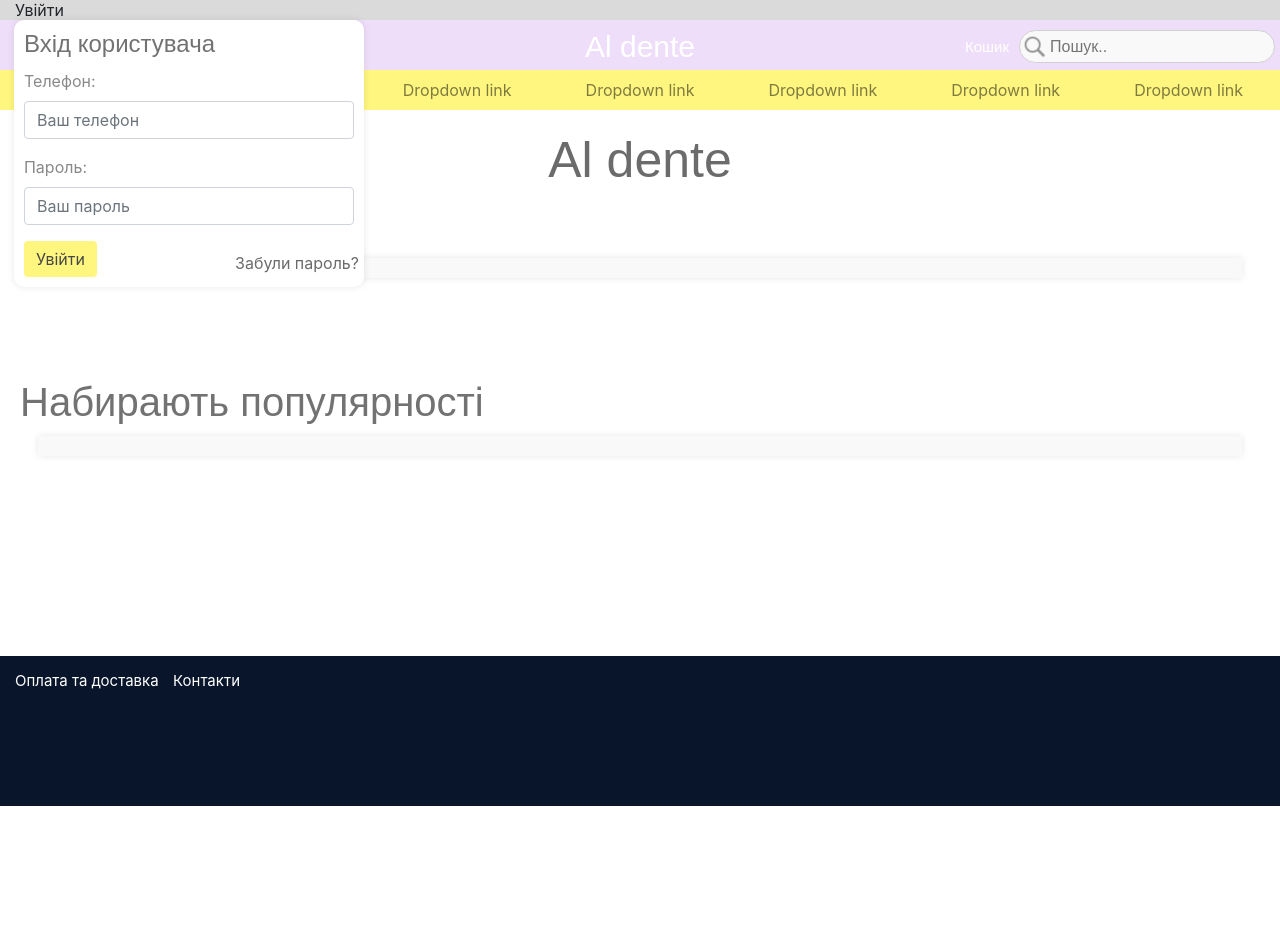
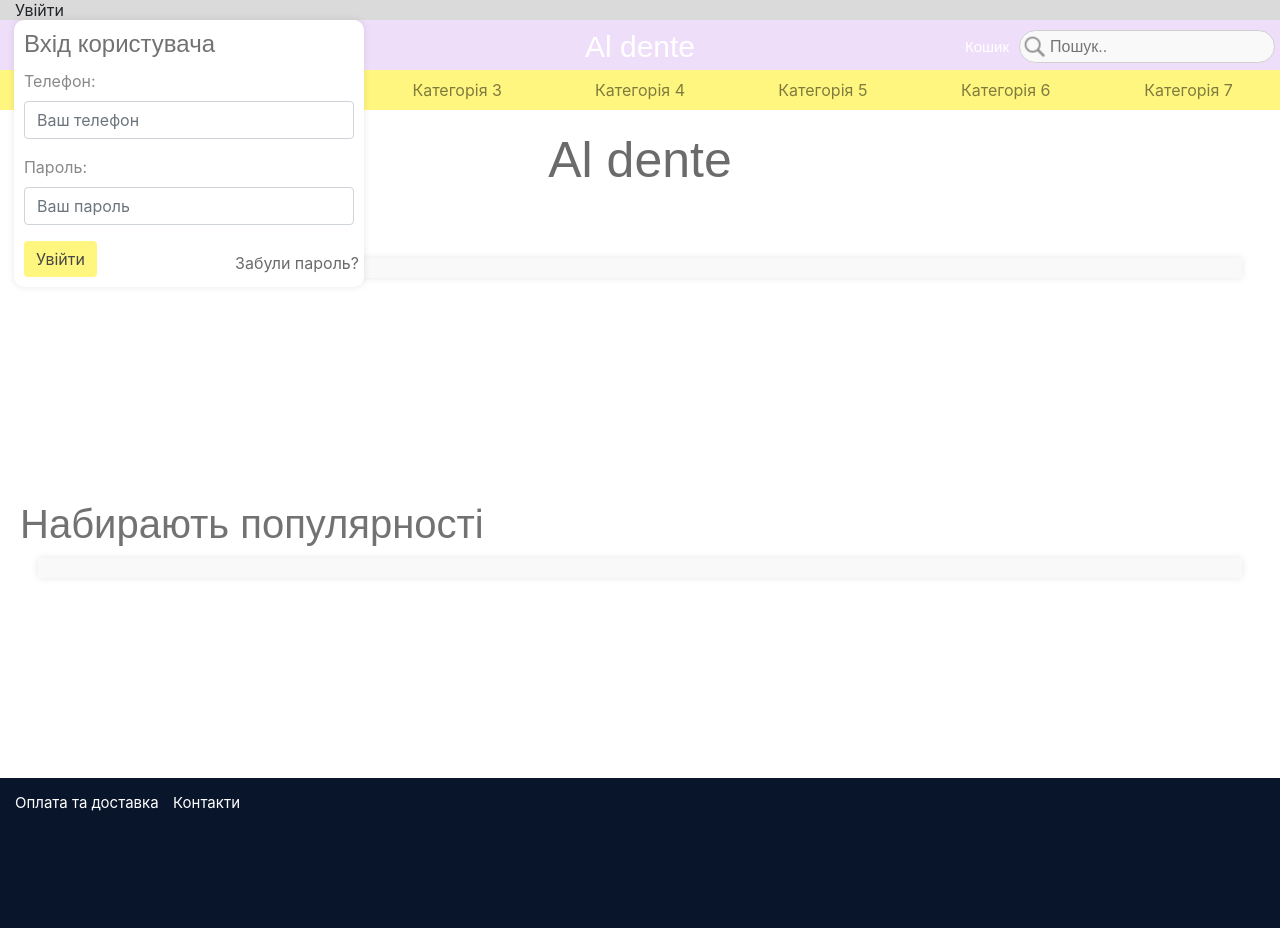
Before and after one commit to IvanPryvedenets/Project, a Django app: page / in a window 1280 px wide. Before the commit the page ends 806 px from the top, so only its background shows below. Run offline with Django 3.2, Linux system fonts and the light colour scheme; data that the repository does not hold is empty; some libraries are stand-ins or nearby versions.

Commit message:
add new files and changes

```diff
--- a/Story/Performer/admin.py
+++ b/Story/Performer/admin.py
@@ -14,7 +14,7 @@ class AdminProduct(admin.ModelAdmin):
 
     list_display = ('id', 'category', 'title', 'description', 'brand', 'price', 'old_price', 'stock',)
 
-    search_fields = ['id', 'category__field', 'brand']
+    search_fields = ['id', 'title', 'category__field', 'brand']
 
     fieldsets = (
         ('Product information', {
--- a/Story/Performer/static/css/style.css
+++ b/Story/Performer/static/css/style.css
@@ -2,6 +2,10 @@ html, body {
     padding: 0;
     margin: 0;
     width: 100%;
+}
+
+.content-block {
+    min-height: 500px;
 }
 
 header {
@@ -327,23 +331,41 @@ input[type='search']:hover {
 
 /*----------------------------------------------------------ВИПАДАЮЧЕ МЕНЮ-------------------------------------------*/
 #drop-menu {
+    background: #fff67f;
+    height: 40px;
+    padding: 5px 0;
     position: relative;
     top: 70px;
-    height: 40px;
-    background: #fff67f;
-    padding: 5px 0;
     z-index: 5;
     width: 100%;
 }
 
-#drop-menu ul {
+.navbar-nav {
     width: 100%;
 }
 
-#drop-menu ul li {
+.nav-item.dropdown {
+    text-align: center;
     width: 100%;
+}
+
+.nav-link.dropdown {
+    background: #fff67f;
+}
+
+.nav-item .dropdown a {
     text-align: center;
 }
+
+.nav-item.dropdown:last-child .dropdown-menu {
+    right: 0;
+}
+
+.dropdown-item {
+    text-align: center;
+}
+
+
 
 
 /*-----------------------------------------------------------------СТИЛІ ДЛЯ СТОРІНКИ HOME-------------------------------*/
@@ -377,6 +399,34 @@ input[type='search']:hover {
     position: relative;
     display: grid;
     grid-template-columns: repeat(auto-fit, minmax(270px, 1fr))
+}
+
+
+
+/*--------------------------------------------------------СТИЛІ СТОРІНКИ ОПЛАТИ ТА ДОСТАВКИ------------------------------------*/
+.payment-info-container {
+    background: #f9f9f9;
+    box-shadow: 0 0 7px rgba(0, 0, 0, 0.1);
+    float: left;
+    height: auto;
+    left: 3%;
+    position: relative;
+    top: 30px;
+    width: 94%;
+}
+
+.payment-info-container .title {
+    width: 100%;
+}
+
+.payment-info h4 {
+    float: left;
+}
+
+.payment-info p {
+    left: 5%;
+    position: relative;
+    width: 600px;
 }
 
 /*--------------------------------------------------------СТИЛІ КАРТОЧКИ ПРОДУКТУ------------------------------------*/
@@ -621,12 +671,12 @@ input[type='search']:hover {
     margin: 10px 0;
 }
 
-
+/*----------------------------------------------------------Блок зі схожими продуктами--------------------------------------------*/
 .similar-products {
     background: #f9f9f9;
     box-shadow: 0 0 7px rgba(0, 0, 0, 0.1);
     float: left;
-    overflow-x: scroll;
+    overflow-x: auto;
     margin-bottom: 100px;
     width: 100%;
 }
--- a/Story/Performer/urls.py
+++ b/Story/Performer/urls.py
@@ -3,6 +3,8 @@ from .views import *
 
 urlpatterns = [
     path('', HomePage.as_view(), name='Home_page_url'),
+    path('payment_and_delivery/', payment_delivery, name='Payment_delivery_url'),
+    path('contacts/', contacts_page, name='Contacts_page_url'),
     path('product/<str:slug>/', ProductInformation.as_view(), name='Product_information_url'),
     path('cart/', Cart.as_view(), name='Cart_url'),
     path('checkout/', Checkout.as_view(), name='Checkout_url'),
--- a/Story/Performer/views.py
+++ b/Story/Performer/views.py
@@ -21,22 +21,20 @@ class HomePage(View):
     def get(self, request):
 
         session_key = request.session.session_key
-        print(session_key)
+
         if session_key is None:
             session_key = request.session.cycle_key()
 
-        print(session_key)
-
         search_query = request.GET.get('search_input', '')
 
-        # Annotate - виконує пошук полів
+        # Annotate - виконує пошук за полями
         if search_query:
             products = Product.objects.annotate(search=SearchVector('title') +
                                                        SearchVector('description') +
                                                        SearchVector('brand') +
                                                        SearchVector('category__field'),).filter(search=search_query)
 
-            return render(request, 'Performer/Search_results.html', context={'products': products})
+            return render(request, 'Performer/Search_results.html', context={'products': products, 'search_query': search_query})
         else:
             all_products = Product.objects.all()
 
@@ -48,6 +46,14 @@ class HomePage(View):
                     break
 
             return render(request, 'Performer/Home_page.html', context={'products': products})
+
+
+def payment_delivery(request):
+    return render(request, 'Performer/Payment_delivery_page.html')
+
+
+def contacts_page(request):
+    return render(request, 'Performer/Contacts_page.html')
 
 
 # Сторінка з інфою продукту
--- a/Story/templates/base.html
+++ b/Story/templates/base.html
@@ -39,8 +39,8 @@
         <div class="menu">
 
             <div class="info-links">
-                <a href="#">Оплата та доставка</a>
-                <a href="#">Контакти</a>
+                <a href="{% url 'Payment_delivery_url' %}">Оплата та доставка</a>
+                <a href="{% url 'Contacts_page_url' %}">Контакти</a>
             </div>
 
             <a class="main-link" href="{% url 'Home_page_url' %}">Al dente</a>
@@ -120,84 +120,84 @@
 
                     <li class="nav-item dropdown">
                         <a class="nav-link dropdown" href="#" id="navbarDropdownMenuLink" role="button" data-toggle="dropdown" aria-haspopup="true" aria-expanded="false">
-                        Dropdown link
+                        Категорія 1
                         </a>
                         <div class="dropdown-menu" aria-labelledby="navbarDropdownMenuLink">
-                            <a class="dropdown-item" href="#">Action</a>
-                            <a class="dropdown-item" href="#">Another action</a>
-                            <a class="dropdown-item" href="#">Something else here</a>
+                            <a class="dropdown-item" href="#">Посилання 1</a>
+                            <a class="dropdown-item" href="#">Посилання 2</a>
+                            <a class="dropdown-item" href="#">іваіваіваіваіваііа іваіаів sdfsfsdfds</a>
                         </div>
                     </li>
 
 
                     <li class="nav-item dropdown">
                         <a class="nav-link dropdown" href="#" id="navbarDropdownMenuLink" role="button" data-toggle="dropdown" aria-haspopup="true" aria-expanded="false">
-                        Dropdown link
+                        Категорія 2
                         </a>
                         <div class="dropdown-menu" aria-labelledby="navbarDropdownMenuLink">
-                            <a class="dropdown-item" href="#">Action</a>
-                            <a class="dropdown-item" href="#">Another action</a>
-                            <a class="dropdown-item" href="#">Something else here</a>
+                            <a class="dropdown-item" href="#">Посилання 1</a>
+                            <a class="dropdown-item" href="#">Посилання 2</a>
+                            <a class="dropdown-item" href="#">Посилання 3</a>
                         </div>
                     </li>
 
 
                     <li class="nav-item dropdown">
                         <a class="nav-link dropdown" href="#" id="navbarDropdownMenuLink" role="button" data-toggle="dropdown" aria-haspopup="true" aria-expanded="false">
-                        Dropdown link
+                        Категорія 3
                         </a>
                         <div class="dropdown-menu" aria-labelledby="navbarDropdownMenuLink">
-                            <a class="dropdown-item" href="#">Action</a>
-                            <a class="dropdown-item" href="#">Another action</a>
-                            <a class="dropdown-item" href="#">Something else here</a>
+                            <a class="dropdown-item" href="#">Посилання 1</a>
+                            <a class="dropdown-item" href="#">Посилання 2</a>
+                            <a class="dropdown-item" href="#">Посилання 3</a>
                         </div>
                     </li>
 
 
                     <li class="nav-item dropdown">
                         <a class="nav-link dropdown" href="#" id="navbarDropdownMenuLink" role="button" data-toggle="dropdown" aria-haspopup="true" aria-expanded="false">
-                        Dropdown link
+                        Категорія 4
                         </a>
                         <div class="dropdown-menu" aria-labelledby="navbarDropdownMenuLink">
-                            <a class="dropdown-item" href="#">Action</a>
-                            <a class="dropdown-item" href="#">Another action</a>
-                            <a class="dropdown-item" href="#">Something else here</a>
+                            <a class="dropdown-item" href="#">Посилання 1</a>
+                            <a class="dropdown-item" href="#">Посилання 2</a>
+                            <a class="dropdown-item" href="#">Посилання 3</a>
                         </div>
                     </li>
 
 
                     <li class="nav-item dropdown">
                         <a class="nav-link dropdown" href="#" id="navbarDropdownMenuLink" role="button" data-toggle="dropdown" aria-haspopup="true" aria-expanded="false">
-                        Dropdown link
+                        Категорія 5
                         </a>
                         <div class="dropdown-menu" aria-labelledby="navbarDropdownMenuLink">
-                            <a class="dropdown-item" href="#">Action</a>
-                            <a class="dropdown-item" href="#">Another action</a>
-                            <a class="dropdown-item" href="#">Something else here</a>
+                            <a class="dropdown-item" href="#">Посилання 1</a>
+                            <a class="dropdown-item" href="#">Посилання 2</a>
+                            <a class="dropdown-item" href="#">Посилання 3</a>
                         </div>
                     </li>
 
 
                     <li class="nav-item dropdown">
                         <a class="nav-link dropdown" href="#" id="navbarDropdownMenuLink" role="button" data-toggle="dropdown" aria-haspopup="true" aria-expanded="false">
-                        Dropdown link
+                        Категорія 6
                         </a>
                         <div class="dropdown-menu" aria-labelledby="navbarDropdownMenuLink">
-                            <a class="dropdown-item" href="#">Action</a>
-                            <a class="dropdown-item" href="#">Another action</a>
-                            <a class="dropdown-item" href="#">Something else here</a>
+                            <a class="dropdown-item" href="#">Посилання 1</a>
+                            <a class="dropdown-item" href="#">Посилання 2</a>
+                            <a class="dropdown-item" href="#">Посилання 3</a>
                         </div>
                     </li>
 
 
                     <li class="nav-item dropdown">
                         <a class="nav-link dropdown" href="#" id="navbarDropdownMenuLink" role="button" data-toggle="dropdown" aria-haspopup="true" aria-expanded="false">
-                        Dropdown link
+                        Категорія 7
                         </a>
                         <div class="dropdown-menu" aria-labelledby="navbarDropdownMenuLink">
-                            <a class="dropdown-item" href="#">Action</a>
-                            <a class="dropdown-item" href="#">Another action</a>
-                            <a class="dropdown-item" href="#">Something else here</a>
+                            <a class="dropdown-item" href="#">Посилання 1</a>
+                            <a class="dropdown-item" href="#">Посилання 2</a>
+                            <a class="dropdown-item" href="#">іваіваіваіваіваів іваіаіваіваіва</a>
                         </div>
                     </li>
 
@@ -228,8 +228,8 @@
     <footer>
         <div class="footer-contetn">
             <div class="info-links">
-                <a href="#">Оплата та доставка</a>
-                <a href="#">Контакти</a>
+                <a href="{% url 'Payment_delivery_url' %}">Оплата та доставка</a>
+                <a href="{% url 'Contacts_page_url' %}">Контакти</a>
             </div>
         </div>
     </footer>
```
Also changed, not shown: Story/Performer/templates/Performer/Contacts_page.html (added, +25 -0 lines), Story/Performer/templates/Performer/Payment_delivery_page.html (added, +39 -0 lines), Story/Performer/templates/Performer/Search_results.html (+5 -2 lines).
